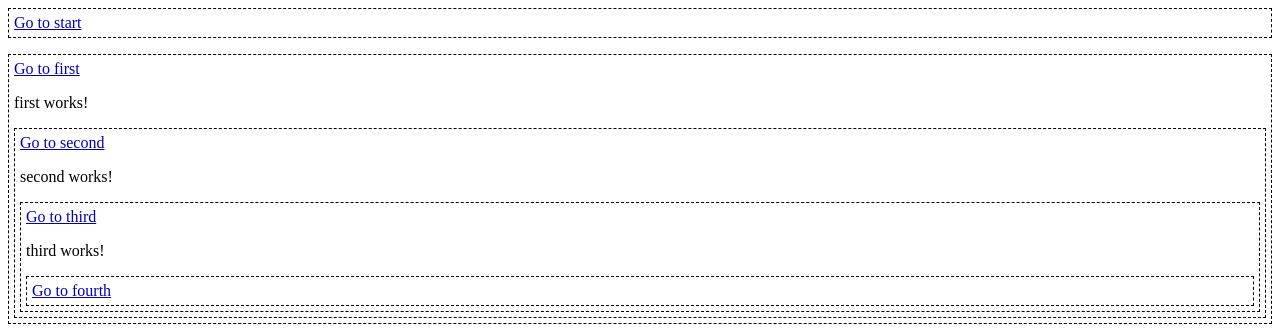
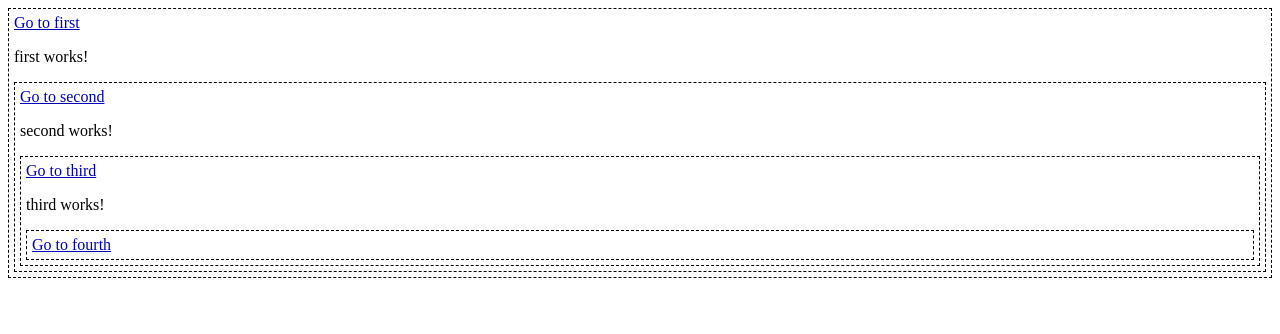
Before and after one commit to kkoych/ng-nested-routes, an Angular app: page /first/second/third in a window 1280 px wide. Shown: the top 334 px of the page. Built offline with nearby package versions, Linux system fonts and the light colour scheme.

Commit message:
Add childPath

```diff
--- a/src/app/app.component.html
+++ b/src/app/app.component.html
@@ -1,3 +1 @@
-<app-master></app-master>
-<p></p>
-<app-master page="first"></app-master>
+<app-master page="start" childPath="first"></app-master>
--- a/src/app/first/first.component.html
+++ b/src/app/first/first.component.html
@@ -1,2 +1,2 @@
 <p>first works!</p>
-<app-master page="second"></app-master>
+<app-master page="first" childPath="second"></app-master>
--- a/src/app/first/second/second.component.html
+++ b/src/app/first/second/second.component.html
@@ -1,2 +1,2 @@
 <p>second works!</p>
-<app-master page="third"></app-master>
+<app-master page="second" childPath="third"></app-master>
--- a/src/app/first/second/third/third.component.html
+++ b/src/app/first/second/third/third.component.html
@@ -1,2 +1,2 @@
 <p>third works!</p>
-<app-master page="fourth"></app-master>
+<app-master page="third" childPath="fourth"></app-master>
--- a/src/app/master/master.component.html
+++ b/src/app/master/master.component.html
@@ -2,7 +2,7 @@
   <a
     style="text-decoration: underline; color: #0000bb; cursor: pointer"
     (click)="onClick()"
-    >Go to {{ this.page ? this.page : "start" }}</a
+    >Go to {{ this.childPath }}</a
   >
   <p *ngIf="this.existingComponentParams">
     Parameters: {{ this.existingComponentParams }}
--- a/src/app/master/master.component.ts
+++ b/src/app/master/master.component.ts
@@ -9,6 +9,7 @@ import { RandomnessService } from '../randomness.service';
 })
 export class MasterComponent implements OnInit {
   @Input() page: string | undefined = undefined;
+  @Input() childPath: string | undefined = undefined;
   allQueryParamMap: ParamMap | null = null;
   componentParameters: any = {};
   existingComponentParams: string | null = null;
@@ -30,7 +31,7 @@ export class MasterComponent implements OnInit {
   }
 
   onClick(): void {
-    if (this.page === undefined) {
+    if (this.childPath === undefined) {
       this.router.navigate(['']);
       return;
     }
@@ -38,15 +39,19 @@ export class MasterComponent implements OnInit {
     // Build url for navigation
     // vvv IMPROVEMENT vvv
     let navUrl = this.router.url.split('?')[0];
-    const pageIndexInUrl = navUrl.indexOf(this.page);
+    const pathIndexInUrl = navUrl.indexOf(this.childPath);
     if (!navUrl.endsWith('/')) navUrl += '/';
-    if (pageIndexInUrl === -1) {
-      navUrl += `${this.page}`;
+    if (pathIndexInUrl === -1) {
+      navUrl += `${this.childPath}`;
     } else {
-      navUrl = navUrl.slice(0, pageIndexInUrl + this.page.length);
+      navUrl = navUrl.slice(0, pathIndexInUrl + this.childPath.length);
     }
     // move to separate method in component
     // ^^^ IMPROVEMENT ^^^
+
+    // Fix parameter mismatch by one
+    // Error introduced after adding childPath
+    // vvv TODO vvv
 
     // Preserve and add new query parameters
     // vvv IMPROVEMENT vvv
@@ -86,9 +91,11 @@ export class MasterComponent implements OnInit {
       }
       queryParams[keyString] = JSON.stringify(queryParams[keyString]);
     });
-
     // move to separate method in component
     // ^^^ IMPROVEMENT ^^^
+    // Parameter mismatch first is second
+    // ^^^ TODO ^^^
+
     this.router.navigate([navUrl], {
       queryParams: queryParams,
     });
```
Also changed, not shown: 1 other file (tests, documents, lock files or other folders).
